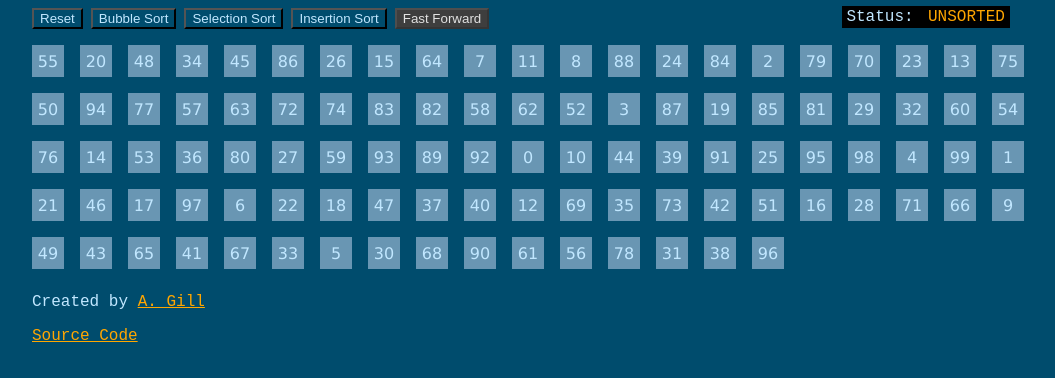
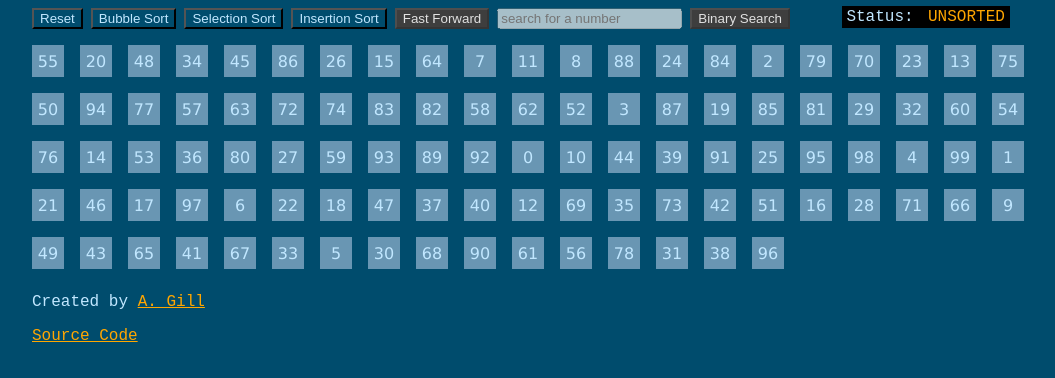
Before and after one commit to Amar-Gill/array-methods, a Svelte app: page / in a window 1280 px wide. Shown: the top 378 px of the page, without its empty margins (104-1159 px from the left). Built offline with nearby package versions, Linux system fonts and the light colour scheme.

Commit message:
binary search function working.

```diff
--- a/src/App.svelte
+++ b/src/App.svelte
@@ -7,6 +7,14 @@
   let activeId = null;
 
   let selectionSortMinValueId = null;
+
+  let binarySearchLeft = null;
+
+  let binarySearchRight = null;
+
+  let binarySearchMiddle = null;
+
+  let binarySearchSuccess = null;
 
   let useFastForward = false;
 
@@ -127,6 +135,50 @@
     useFastForward = false;
     valuesSorted = true;
   }
+
+  // TODO - review reactive variable syntax: "$"
+  async function binarySearch() {
+    const target = parseInt(document.getElementById("search-target").value);
+
+    let left = 0;
+    let right = values.length - 1;
+    // apply styling and sleep
+    binarySearchLeft = left;
+    binarySearchRight = right;
+
+    while (left <= right) {
+      let middle = Math.floor((left + right) / 2);
+      // apply styling and sleep
+      binarySearchMiddle = middle;
+      await sleep(1500);
+
+      let potentialMatch = values[middle].value;
+
+      if (target === potentialMatch) {
+        await sleep(300);
+        binarySearchLeft = null;
+        binarySearchRight = null;
+        binarySearchMiddle = null;
+        binarySearchSuccess = middle;
+        await sleep(1500);
+        binarySearchSuccess = null;
+        console.log(values[middle].value);
+        return 0;
+      } else if (target < potentialMatch) {
+        right = middle - 1;
+        // apply styling and sleep
+        binarySearchRight = right;
+      } else {
+        left = middle + 1;
+        // apply styling and sleep
+        binarySearchLeft = left;
+      }
+    }
+    binarySearchLeft = null;
+    binarySearchRight = null;
+    binarySearchMiddle = null;
+    return -1;
+  }
 </script>
 
 <style>
@@ -162,6 +214,22 @@
 
   [aria-current] {
     border: solid 2px var(--comp-2);
+  }
+
+  .search-pointer-ends {
+    border: solid 2px var(--comp-2);
+  }
+
+  .search-pointer-middle {
+    background-color: var(--comp-1);
+    color: var(--comp-2);
+    font-weight: bold;
+  }
+
+  .search-pointer-success {
+    background-color: green;
+    color: yellow;
+    font-weight: bold;
   }
 
   button {
@@ -218,6 +286,14 @@
     on:click={() => (useFastForward = !useFastForward)}>
     Fast Forward
   </button>
+  <input
+    id="search-target"
+    disabled={!valuesSorted}
+    placeholder="search for a number"
+    type="number" />
+  <button disabled={!valuesSorted} on:click={binarySearch}>
+    Binary Search
+  </button>
 
   <span>
     <StatusIndicator {valuesSorted} />
@@ -230,6 +306,9 @@
     <div
       aria-current={activeId === id ? true : undefined}
       class:selection-sort-minimum={id === selectionSortMinValueId}
+      class:search-pointer-ends={id === binarySearchLeft || id === binarySearchRight}
+      class:search-pointer-middle={id === binarySearchMiddle}
+      class:search-pointer-success={id === binarySearchSuccess}
       animate:flip={{ duration: 130 }}
       class="basic-card">
       {value}
```
